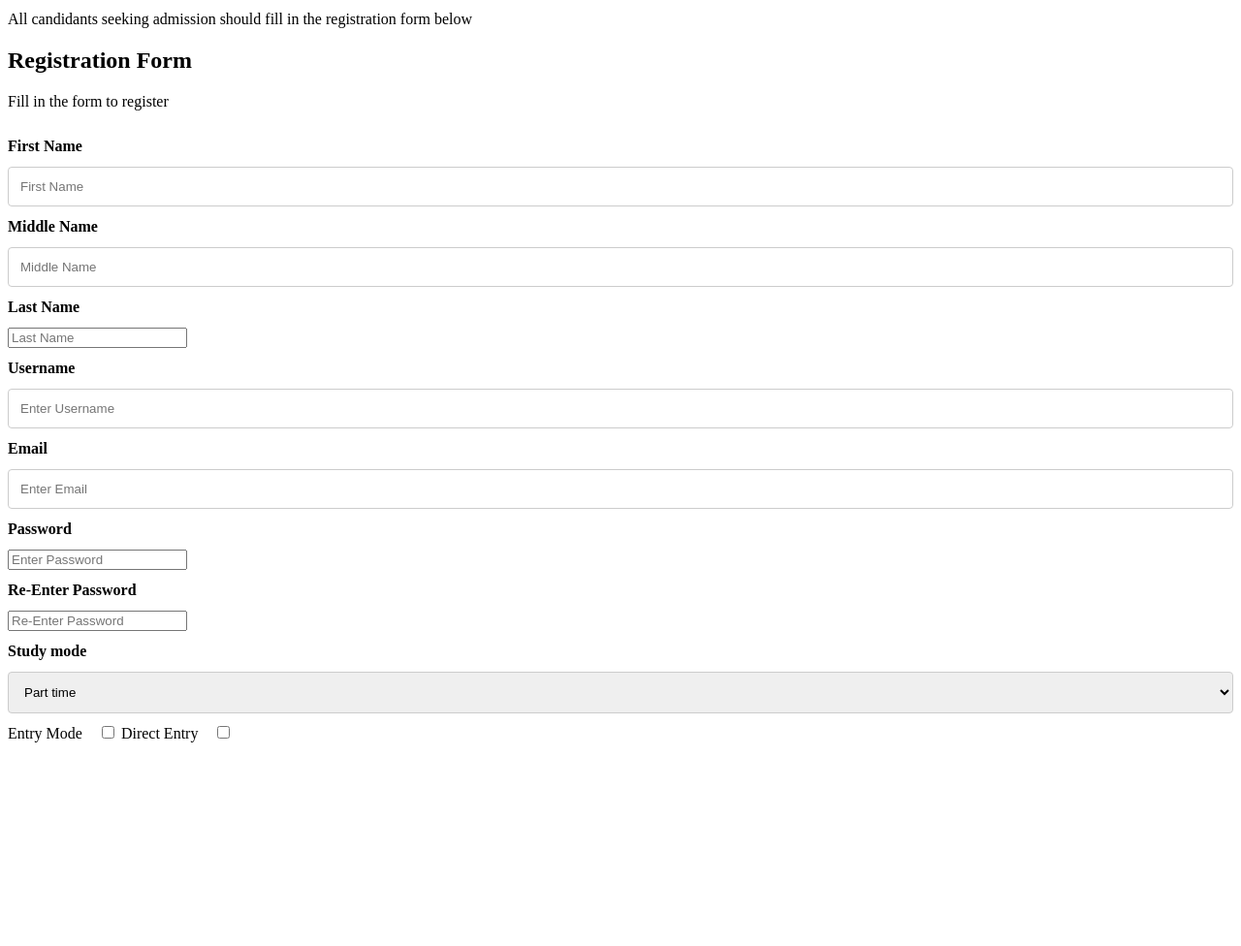
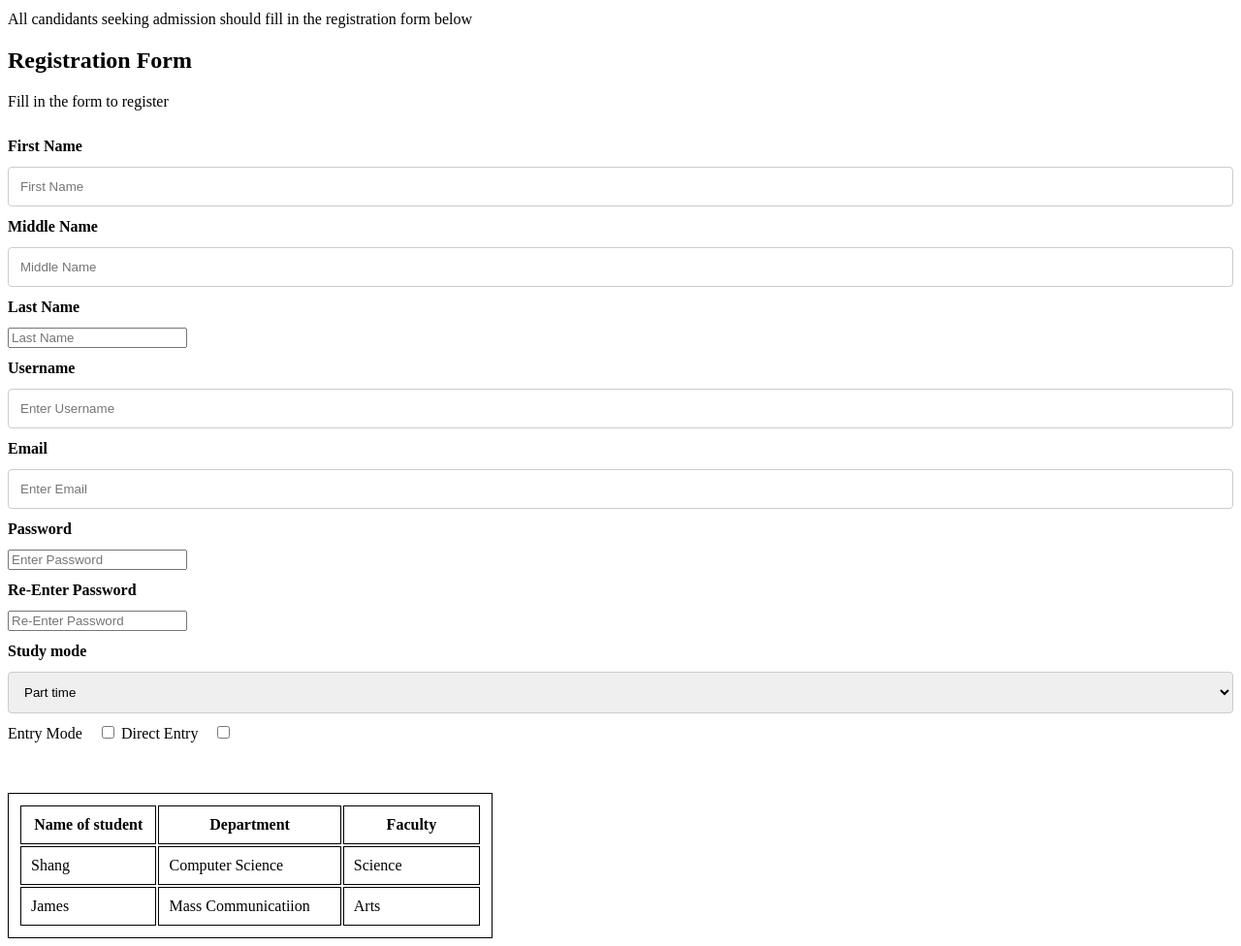
Before and after one commit to Estapesta/supsystic-website-project, a plain HTML site: page admissions.html in a window 1280 px wide. Shown: the part 66-1042 px from the top of the page at 97% size. Before the commit the page ends 884 px from the top, so only its background shows below. Drawn offline with Linux system fonts and the light colour scheme.

Commit message:
added table

```diff
--- a/admissions.html
+++ b/admissions.html
@@ -81,6 +81,23 @@
 <label></label>
 </div>
 </form>
+<table>
+<tr>
+  <th>Name of student</th>
+  <th>Department </th>
+  <th>Faculty</th>
+</tr>
+<tr>
+  <td>Shang</td>
+  <td>Computer Science</td>
+  <td>Science</td>
+</tr>
+<tr>
+<td>James</td>
+<td>Mass Communicatiion</td>
+<td>Arts</td>
+</tr>
+</table>
 </div>
 </body>
 </html>
--- a/css/style.css
+++ b/css/style.css
@@ -193,3 +193,8 @@ font-size: small;
   input[type=submit]:hover {
     background-color: #45a049;
   }
+  table, th, td {
+    border: solid 1px black;
+  width: 500px;
+  padding: 10px;
+}
```
